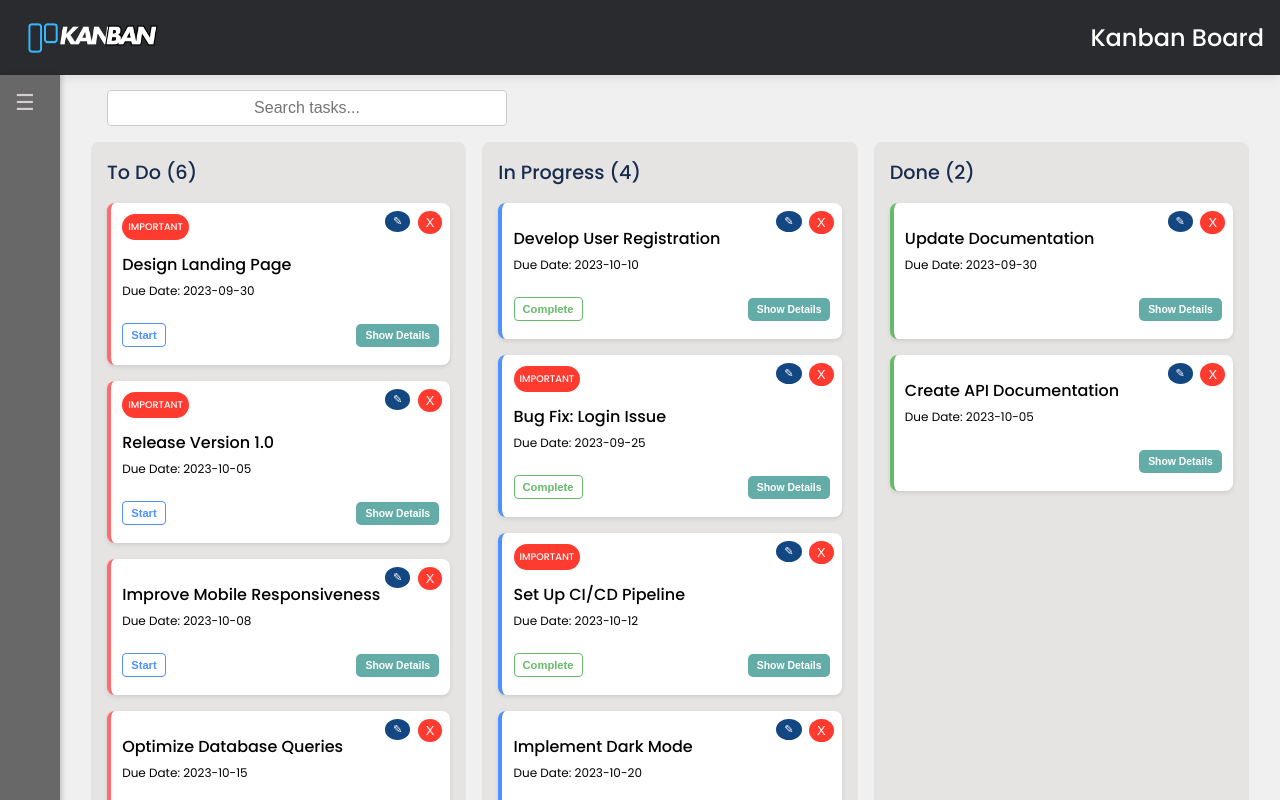
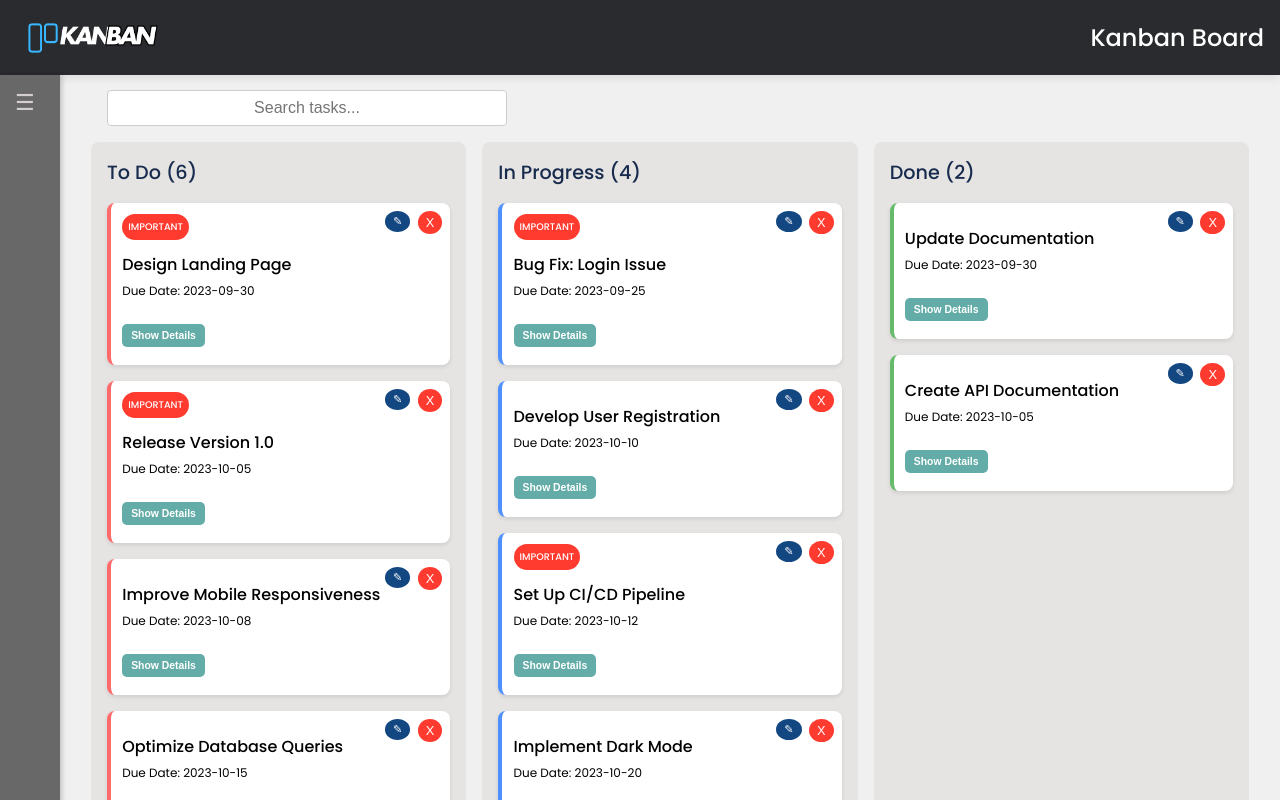
Before and after one commit to abussafilx/MiniProject_Kanban, a React (Vite) app: page / in a window 1280 px wide. Shown: the top 800 px of the page. Built offline with nearby package versions, Linux system fonts and the light colour scheme.

Commit message:
implement drag and drop functionality

```diff
--- a/src/App.jsx
+++ b/src/App.jsx
@@ -78,6 +78,7 @@ function App() {
             element={
               <Board
                 tasks={filteredTasks}
+                setTasks={setTasks}
                 deleteTask={deleteTask}
                 updateTask={updateTask}
               ></Board>
--- a/src/assets/styles/Board.css
+++ b/src/assets/styles/Board.css
@@ -328,3 +328,10 @@ select:focus {
 font-weight: bold;
 font-size: .85rem;
 }
+
+.drop-area {
+  border: 1px dashed rgb(88, 88, 88);
+  color: rgb(88, 88, 88);
+  padding: 10px;
+  font-size: 16px;
+}
--- a/src/components/ItemCards.jsx
+++ b/src/components/ItemCards.jsx
@@ -11,49 +11,36 @@ function ItemCards(props) {
     Done: "#66BB6A",
   };
 
-  const advanceButton = function () {
-    if (props.element.status === "To Do") {
-      return <button className="start-btn" onClick={handleStart}>Start</button>
-    } else if (props.element.status === "In Progress") {
-      return <button className="done-btn" onClick={handleFinish}>Complete</button>
-    }
-  };
-
-  const handleStart = (e) => {
-    e.preventDefault();
-
-    const updatedTask = {
-      ...props.element,
-      status: "In Progress"
-    };
-
-    props.updateTask(updatedTask);
-
-    navigate("/");
-  };
-
-  const handleFinish = (e) => {
-    e.preventDefault();
-
-    const updatedTask = {
-      ...props.element,
-      status: "Done"
-    };
-
-    props.updateTask(updatedTask);
-
-    navigate("/");
-  };
-
   const toggleCollapse = () => {
     setIsCollapsed(!isCollapsed);
   };
 
-  return (
+
+const  handleDragStart = ( e) => {
+   props.setCurrentId(e.target.id)
+  }
+  const handleDrop = (e) => {
+    e.preventDefault()
+
+  }
+  const handleDragOver = (e) => {
+    e.preventDefault()
+
+  }
+  const handleDragLeave = (e) => {
+    e.preventDefault()
+
+  }
+
+
+ return (
     <div
       className="card"
       key={props.element.id}
+      id={props.element.id}
       draggable="true"
+      onDragStart={handleDragStart}
+      onDrop={handleDrop} onDragLeave={handleDragLeave} onDragOver={handleDragOver}
       style={{ borderColor: `${statusColorsBorder[props.element?.status]}` }}
     >
       <div className="btn-container">
@@ -81,7 +68,6 @@ function ItemCards(props) {
         Due Date: {props.element.dueDate}
       </div>
 
-      {/* Conteúdo que pode ser colapsado */}
       {!isCollapsed && (
         <>
 
@@ -105,7 +91,7 @@ function ItemCards(props) {
       )}
 
       <div className="btn-container-bottom">
-        <div>{advanceButton()}</div>
+
         <div><button className="info-btn" onClick={toggleCollapse}>
           {isCollapsed ? "Show Details" : "Hide Details"}</button></div>
       </div>
--- a/src/pages/Board.jsx
+++ b/src/pages/Board.jsx
@@ -1,56 +1,106 @@
 import "../assets/styles/Board.css";
 import ItemCards from "../components/ItemCards";
+import { useState } from "react";
+import { useEffect } from "react";
+import { toast } from "react-toastify";
 
 function Board(props) {
   //Column Structure - Conditional Rendering
+  const [dragging, setDragging] = useState(false)
+  const [currentId, setCurrentId] = useState(null)
+  const [todoItems, setTodoItems] = useState([])
+  const [inProgressItems, setInProgressItems] = useState([])
+  const [doneItems, setDoneItems] = useState([])
 
-  const toDoItems = props.tasks.filter((task) => {
-    if (task.status === "To Do") {
-      return true;
+
+
+
+
+  const handleDrop = (e) => {
+    e.preventDefault()
+    console.log("parent node status", e.target.parentNode.parentNode.id)
+    console.log("currentIds", currentId)
+
+    if (e.target.parentNode.parentNode.id === "To Do" || e.target.parentNode.parentNode.id === "Done" || e.target.parentNode.parentNode.id === "In Progress") {
+      props.setTasks(prev => prev.map(task => task.id === currentId ? { ...task, status: e.target.parentNode.parentNode.id } : task));
+      toast("Task Updated");
     }
-  });
-  const inProgressItems = props.tasks.filter((task) => {
-    if (task.status === "In Progress") {
-      return true;
-    }
-  });
-  const doneItems = props.tasks.filter((task) => {
-    if (task.status === "Done") {
-      return true;
-    }
-  });
 
+
+    setDragging(false)
+  }
+  const handleDragOver = (e) => {
+    e.preventDefault()
+
+
+  }
+  const handleDragLeave = (e) => {
+    e.preventDefault()
+
+  }
+
+
+  const handleDragEnter = (e) => {
+    e.preventDefault()
+    setDragging(true)
+  }
   // Filter tasks for each column
+  useEffect(() => {
+    const sortByDueDate = (a, b) => new Date(a.dueDate) - new Date(b.dueDate);
 
-  const filteredTasks = (items) => {
-    return items.map((element) => {
-      return (
-        <ItemCards
+    setTodoItems(
+      props.tasks.filter((task) => task.status === "To Do").sort(sortByDueDate)
+    );
+    setInProgressItems(
+      props.tasks
+        .filter((task) => task.status === "In Progress")
+        .sort(sortByDueDate)
+    );
+    setDoneItems(
+      props.tasks.filter((task) => task.status === "Done").sort(sortByDueDate)
+    );
+  }, [props.tasks]);
+
+
+  //columns
+
+  return (
+    <div className="kanban-board">
+      <div id="To Do" className="col" onDrop={handleDrop} onDragLeave={handleDragLeave} onDragOver={handleDragOver} onDragEnter={handleDragEnter}>
+        <h3>To Do ({todoItems.length}) {dragging && <p className="drop-area">drop here</p>}</h3>
+        <div className="cards-container">{todoItems.map(element => <ItemCards
+
           key={element.id}
+          setCurrentId={setCurrentId}
           element={element}
           tasks={props.tasks}
           deleteTask={props.deleteTask}
           updateTask={props.updateTask}
-        ></ItemCards>
-      );
-    });
-  };
+        />)}</div>
+      </div>
+      <div id="In Progress" className="col" onDrop={handleDrop} onDragLeave={handleDragLeave} onDragOver={handleDragOver} onDragEnter={handleDragEnter}>
+        <h3 >In Progress ({inProgressItems.length}) {dragging && <p className="drop-area">drop here</p>}</h3>
+        <div className="cards-container">{inProgressItems.map(element => <ItemCards
 
-//columns
+          key={element.id}
+          setCurrentId={setCurrentId}
+          element={element}
+          tasks={props.tasks}
+          deleteTask={props.deleteTask}
+          updateTask={props.updateTask}
+        />)}</div>
+      </div>
+      <div id="Done" className="col" onDrop={handleDrop} onDragLeave={handleDragLeave} onDragOver={handleDragOver} onDragEnter={handleDragEnter}>
+        <h3 >Done ({doneItems.length}) {dragging && <p className="drop-area">drop here</p>}</h3>
+        <div className="cards-container">{doneItems.map(element => <ItemCards
 
-  return (
-    <div className="kanban-board">
-      <div className="col">
-        <h3>To Do ({toDoItems.length})</h3>
-        <div className="cards-container">{filteredTasks(toDoItems)}</div>
-      </div>
-      <div className="col">
-        <h3>In Progress ({inProgressItems.length})</h3>
-        <div className="cards-container">{filteredTasks(inProgressItems)}</div>
-      </div>
-      <div className="col">
-        <h3>Done ({doneItems.length})</h3>
-        <div className="cards-container">{filteredTasks(doneItems)}</div>
+          key={element.id}
+          setCurrentId={setCurrentId}
+          element={element}
+          tasks={props.tasks}
+          deleteTask={props.deleteTask}
+          updateTask={props.updateTask}
+        />)}</div>
       </div>
     </div>
   );
```
